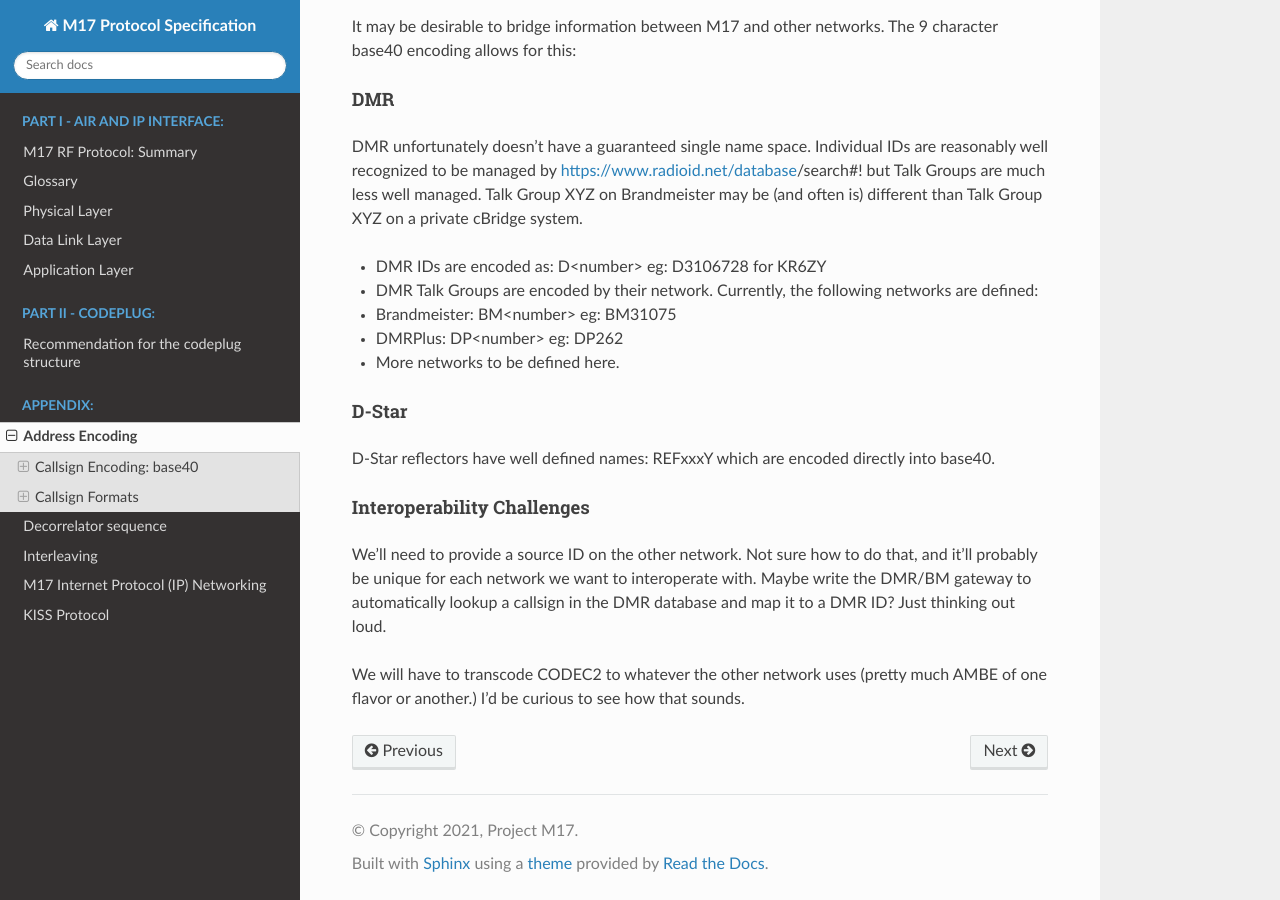
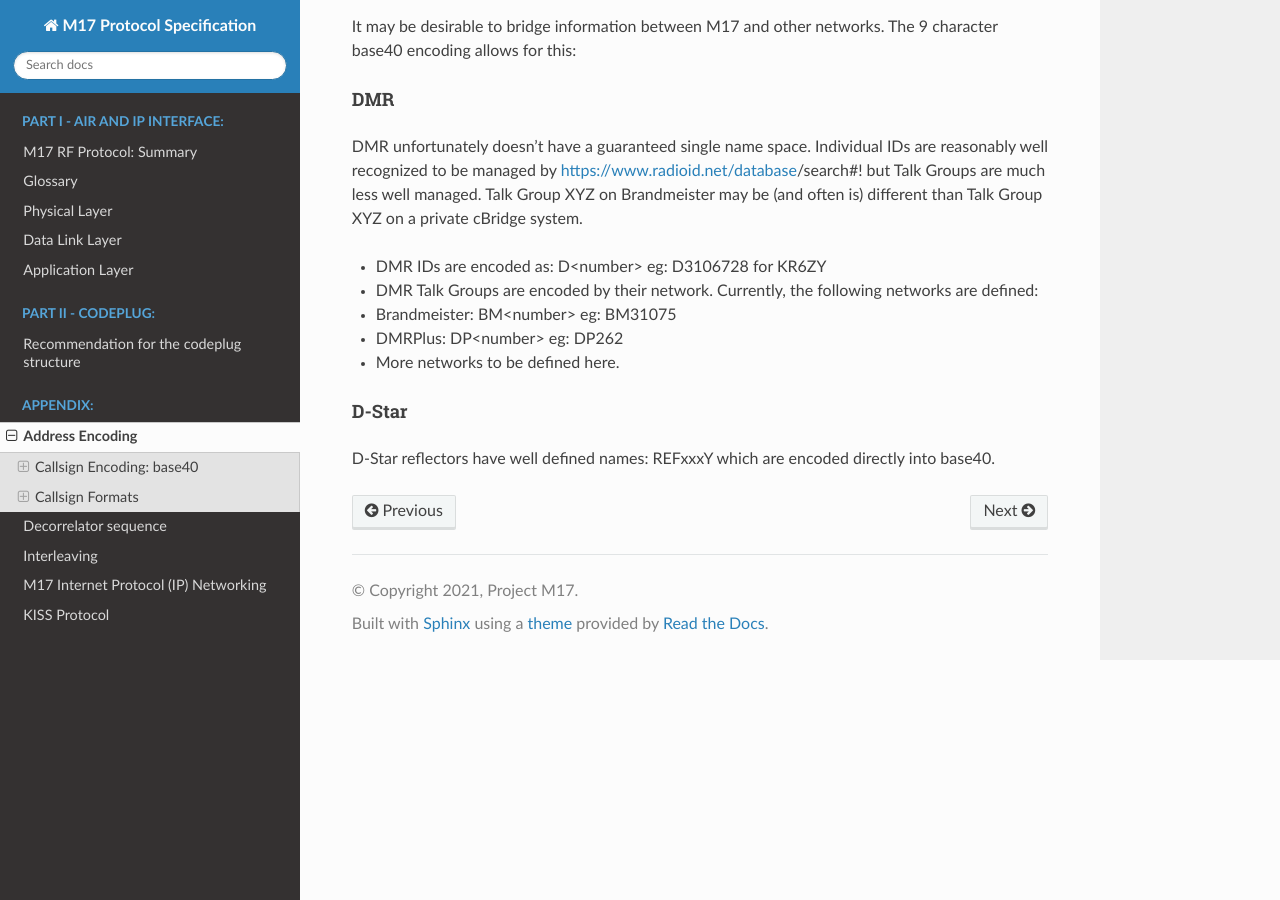
Before and after one commit to M17-Project/M17_spec, a Sphinx documentation site: the page built from docs/address_encoding.rst, in a window 1280 px wide and 900 px high, scrolled down 3288 px. Built offline with Sphinx 7.4.7 and the Read the Docs theme 2.0.0, drawn with Linux system fonts in a browser that asks for light colours.

Commit message:
Update address_encoding.rst

```diff
--- a/docs/address_encoding.rst
+++ b/docs/address_encoding.rst
@@ -219,18 +219,3 @@ D-Star
 ++++++
 
 D-Star reflectors have well defined names: REFxxxY which are encoded directly into base40.
-
-.. todo:: Individuals? Just callsigns?
-
-Interoperability Challenges
-+++++++++++++++++++++++++++
-
-We'll need to provide a source ID on the other network. Not sure how
-to do that, and it'll probably be unique for each network we want to
-interoperate with. Maybe write the DMR/BM gateway to automatically
-lookup a callsign in the DMR database and map it to a DMR ID? Just
-thinking out loud.
-
-We will have to transcode CODEC2 to whatever the other network uses
-(pretty much AMBE of one flavor or another.) I'd be curious to see how
-that sounds.
```
